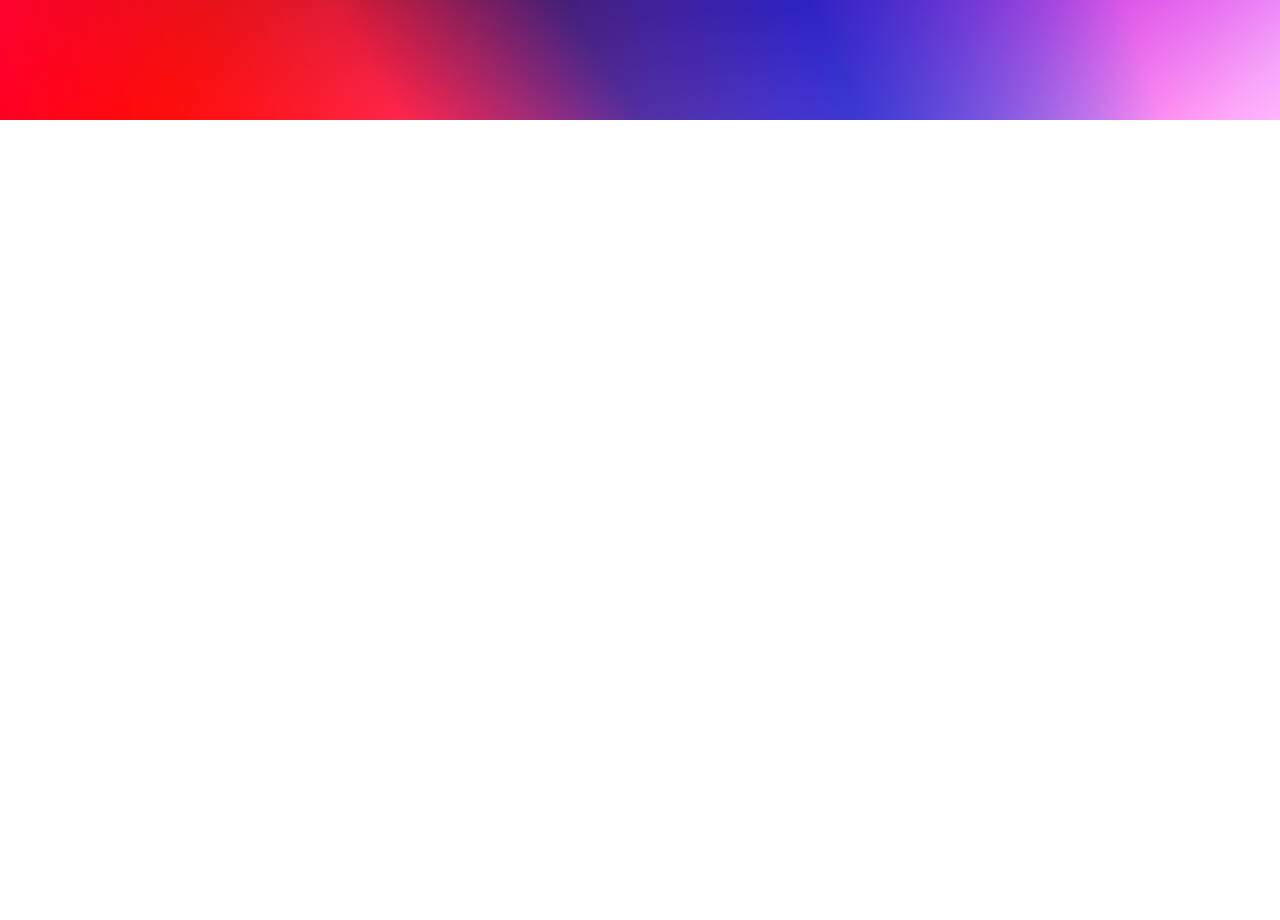
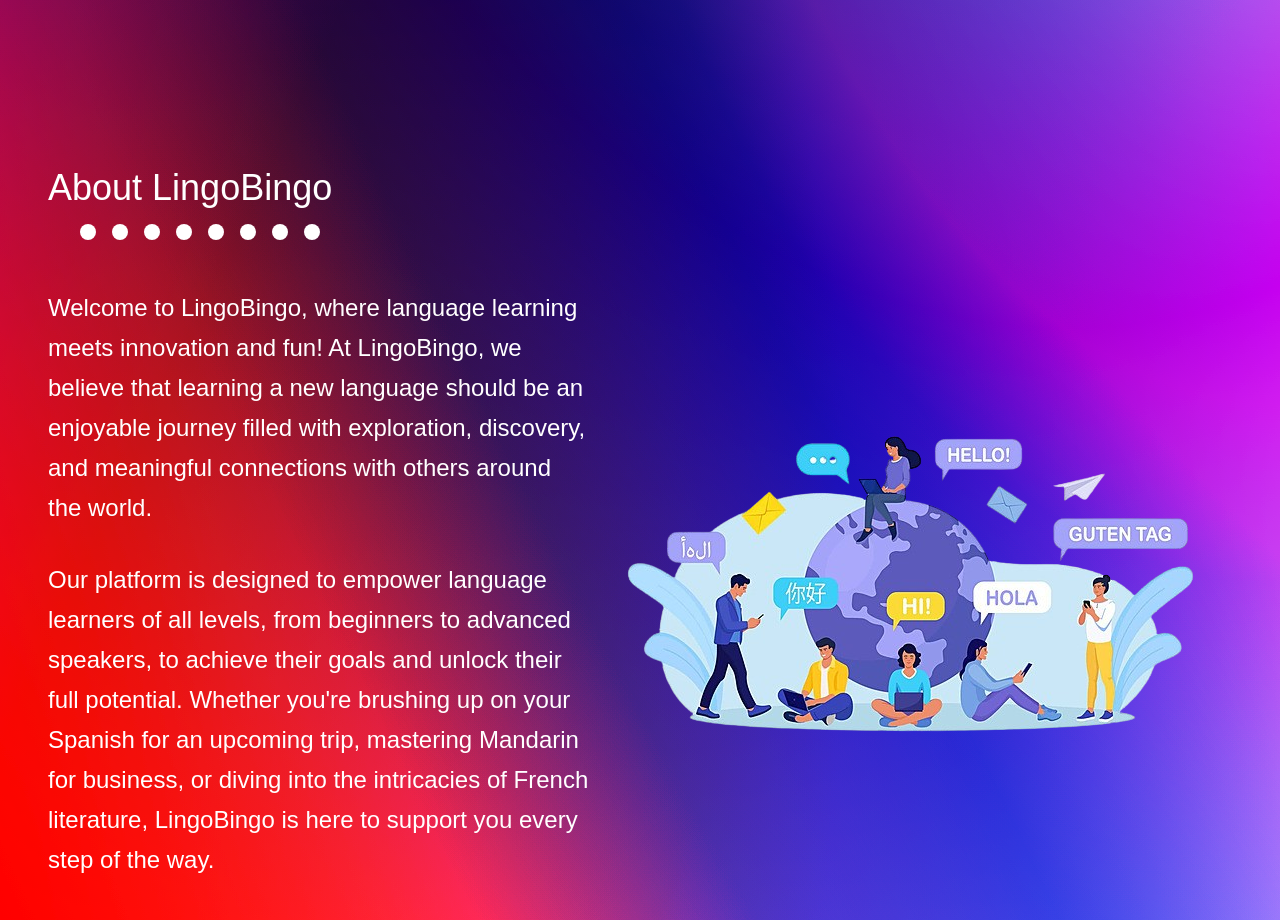
Before and after one commit to lukaChikashvili/EternalMemories, a React (Create React App) app in the folder client/: page / in a window 1280 px wide. Shown: the part 780-1700 px from the top of the page. Before the commit the page ends 900 px from the top, so only its background shows below. Built offline with nearby package versions, Linux system fonts and the light colour scheme.

Commit message:
add about page

```diff
--- /dev/null
+++ b/client/src/components/About.jsx
@@ -0,0 +1,43 @@
+import React from 'react'
+import langs from '../assets/langs.png';
+
+const About = () => {
+  return (
+    <div className='h-screen '>
+        <h2 className='text-4xl p-12 text-white about'>About LingoBingo</h2>
+        <div className='flex gap-4 -mt-8 ml-20'>
+            <div className='w-4 h-4 bg-white rounded-full'></div>
+            <div className='w-4 h-4 bg-white rounded-full'></div>
+            <div className='w-4 h-4 bg-white rounded-full'></div>
+            <div className='w-4 h-4 bg-white rounded-full'></div>
+            <div className='w-4 h-4 bg-white rounded-full'></div>
+            <div className='w-4 h-4 bg-white rounded-full'></div>
+            <div className='w-4 h-4 bg-white rounded-full'></div>
+            <div className='w-4 h-4 bg-white rounded-full'></div>
+        </div>
+
+<div className='flex items-center justify-between mt-12 px-12'>
+    <div className='flex flex-col gap-8'>
+<p className='text-white text-2xl leading-10'>
+        Welcome to LingoBingo, where language learning meets innovation and fun! At LingoBingo,
+         we believe that learning a new language should be an enjoyable journey filled with exploration,
+         discovery, and meaningful connections with others around the world.
+         </p>
+         <p className= 'text-white text-2xl leading-10'>
+Our platform is designed to empower language learners of all levels, from beginners to advanced speakers,
+to achieve their goals and unlock their full potential. Whether you're brushing up on your Spanish for an
+upcoming trip, mastering Mandarin for business, or diving into the intricacies of French literature,
+LingoBingo is here to support you every step of the way.
+</p>
+</div>
+
+
+
+        <img src = {langs} />
+</div>
+
+    </div>
+  )
+}
+
+export default About
--- a/client/src/components/Main.jsx
+++ b/client/src/components/Main.jsx
@@ -1,24 +1,31 @@
 import { Mouse } from 'lucide-react'
 import React from 'react'
+import About from './About'
 
 const Main = () => {
   return (
+    <>
     <div className='flex items-center justify-center h-screen flex-col gap-8'>
         <h1 className='text-white enter text text-8xl p-4 rounded-md'>LingoBingo</h1>
         <div className='flex gap-4'>
-            <div className='w-6 h-6 bg-white rounded-full'></div>
-            <div className='w-6 h-6 bg-white rounded-full'></div>
-            <div className='w-6 h-6 bg-white rounded-full'></div>
-            <div className='w-6 h-6 bg-white rounded-full'></div>
-            <div className='w-6 h-6 bg-white rounded-full'></div>
-            <div className='w-6 h-6 bg-white rounded-full'></div>
-            <div className='w-6 h-6 bg-white rounded-full'></div>
-            <div className='w-6 h-6 bg-white rounded-full'></div>
+            <div className='w-4 h-4 bg-white rounded-full'></div>
+            <div className='w-4 h-4 bg-white rounded-full'></div>
+            <div className='w-4 h-4 bg-white rounded-full'></div>
+            <div className='w-4 h-4 bg-white rounded-full'></div>
+            <div className='w-4 h-4 bg-white rounded-full'></div>
+            <div className='w-4 h-4 bg-white rounded-full'></div>
+            <div className='w-4 h-4 bg-white rounded-full'></div>
+            <div className='w-4 h-4 bg-white rounded-full'></div>
         </div>
         <h2 className='text-white text-7xl'>Elevate your language skills</h2>
         <h2  className='text-white text-5xl'>Linking Cultures Through Language</h2>
         <Mouse className='text-white ' size={40} />
+
+
     </div>
+
+       <About />
+       </>
   )
 }
 
```
Also changed, not shown: client/src/assets/langs.png (added).
